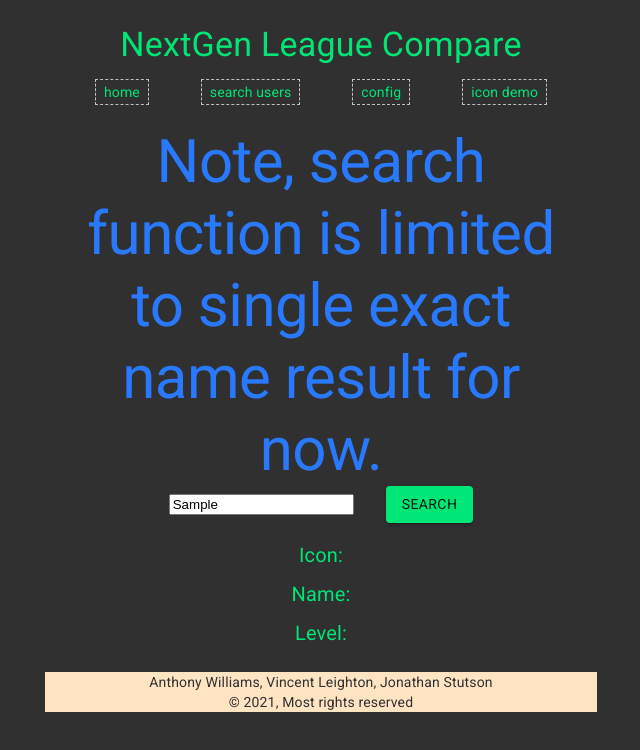
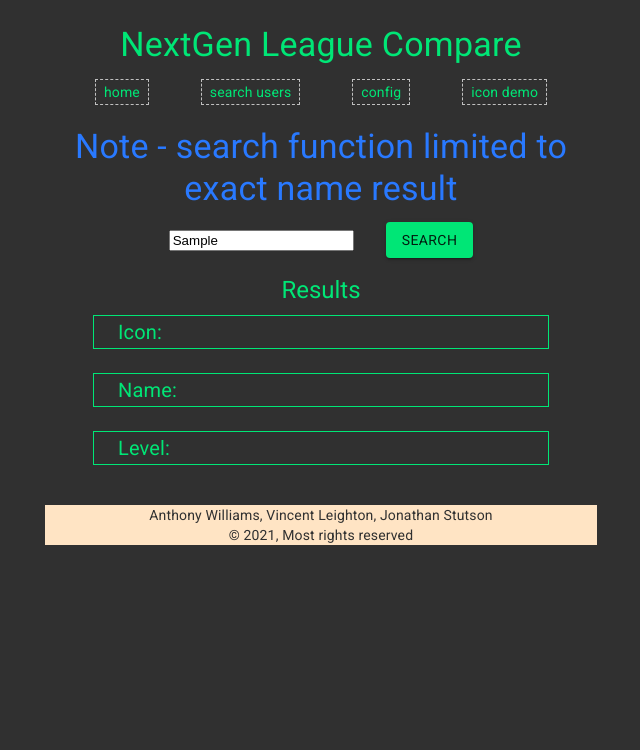
Before and after one commit to Wolven531/simple-cra-app, a React (Create React App) app: page /search-users in a window 1280 px wide. Both pictures are taken after typing "Sample" into the empty fields and a click on the button "SEARCH". Shown: the top 750 px of the page, without its empty margins (319-959 px from the left). Built offline with nearby package versions, Linux system fonts and the light colour scheme; no server answers.

Commit message:
Style results

```diff
--- a/src/SearchUsersPage/SearchUsersPage.tsx
+++ b/src/SearchUsersPage/SearchUsersPage.tsx
@@ -1,6 +1,14 @@
-import { Box, Button, Container, Grid, Typography } from '@material-ui/core'
+import {
+	Button,
+	Container,
+	Grid,
+	makeStyles,
+	Theme,
+	Typography,
+} from '@material-ui/core'
 import React, { FC, useState } from 'react'
 import { ApiService } from '../services/ApiService'
+import { theme } from '../theme'
 import './SearchUsersPage.css'
 
 interface SearchUsersPageProps {
@@ -11,6 +19,18 @@ interface SearchUsersPageProps {
 		updateFunc: (updatedResult: any) => void
 	) => Promise<void>
 }
+
+const useStyles = makeStyles({
+	resultRow: (theme: Theme) => ({
+		alignSelf: 'stretch',
+		border: '1px solid',
+		borderCollapse: 'collapse',
+		borderColor: theme.palette.primary.main,
+		display: 'flex',
+		justifyContent: 'space-between',
+		marginBottom: theme.spacing(3),
+	}),
+})
 
 const SearchUsersPage: FC<SearchUsersPageProps> = ({
 	api,
@@ -31,18 +51,26 @@ const SearchUsersPage: FC<SearchUsersPageProps> = ({
 		})
 	},
 }) => {
-	const [result, setResult] = useState({
+	const DEFAULT_RESPONSE = {
 		icon: '',
 		level: '',
 		name: '',
-	})
+	}
+	const [result, setResult] = useState(DEFAULT_RESPONSE)
 	const [searchValue, setSearchValue] = useState(initialSearchValue)
+	const [hasSearched, setHasSearched] = useState(false)
+
+	const classes = useStyles(theme)
 
 	return (
 		<Container className="config-page">
-			<Typography variant="h2" align="center" color="secondary">
-				Note, search function is limited to single exact name result for
-				now.
+			<Typography
+				align="center"
+				color="secondary"
+				gutterBottom
+				variant="h4"
+			>
+				Note - search function limited to exact name result
 			</Typography>
 			<Grid
 				alignItems="center"
@@ -56,9 +84,12 @@ const SearchUsersPage: FC<SearchUsersPageProps> = ({
 							setSearchValue(e.target.value)
 						}}
 						onKeyPress={(e) => {
-							if (e.key === 'Enter') {
-								userSearchFunc(searchValue, setResult)
+							if (e.key !== 'Enter') {
+								return
 							}
+							userSearchFunc(searchValue, setResult).then(() => {
+								setHasSearched(true)
+							})
 						}}
 						placeholder="Username"
 						value={searchValue}
@@ -68,7 +99,9 @@ const SearchUsersPage: FC<SearchUsersPageProps> = ({
 					<Button
 						color="primary"
 						onClick={() => {
-							userSearchFunc(searchValue, setResult)
+							userSearchFunc(searchValue, setResult).then(() => {
+								setHasSearched(true)
+							})
 						}}
 						variant="contained"
 					>
@@ -76,18 +109,55 @@ const SearchUsersPage: FC<SearchUsersPageProps> = ({
 					</Button>
 				</Grid>
 			</Grid>
-			{/* display result of search; note the ID of icon will change to image when API updates */}
-			<Container className="user-data-container">
-					<Typography variant="h6" align="center" color="primary" gutterBottom>
-						Icon: {result.icon}
+			{/* display result if search has been made ; note the ID of icon will change to image when API updates */}
+			{hasSearched && (
+				<Container className="user-data-container">
+					<Typography
+						align="center"
+						color="primary"
+						gutterBottom
+						variant="h5"
+					>
+						Results
 					</Typography>
-					<Typography variant="h6" align="center" color="primary" gutterBottom>
-						Name: {result.name}
-					</Typography>
-					<Typography variant="h6" align="center" color="primary" gutterBottom>
-						Level: {result.level}
-					</Typography>
-			</Container>
+					<Container className={classes.resultRow}>
+						<Typography align="left" color="primary" variant="h6">
+							Icon:
+						</Typography>
+						<Typography
+							align="right"
+							color="secondary"
+							variant="h6"
+						>
+							{result.icon}
+						</Typography>
+					</Container>
+					<Container className={classes.resultRow}>
+						<Typography align="left" color="primary" variant="h6">
+							Name:
+						</Typography>
+						<Typography
+							align="right"
+							color="secondary"
+							variant="h6"
+						>
+							{result.name}
+						</Typography>
+					</Container>
+					<Container className={classes.resultRow}>
+						<Typography align="left" color="primary" variant="h6">
+							Level:
+						</Typography>
+						<Typography
+							align="right"
+							color="secondary"
+							variant="h6"
+						>
+							{result.level}
+						</Typography>
+					</Container>
+				</Container>
+			)}
 		</Container>
 	)
 }
```
